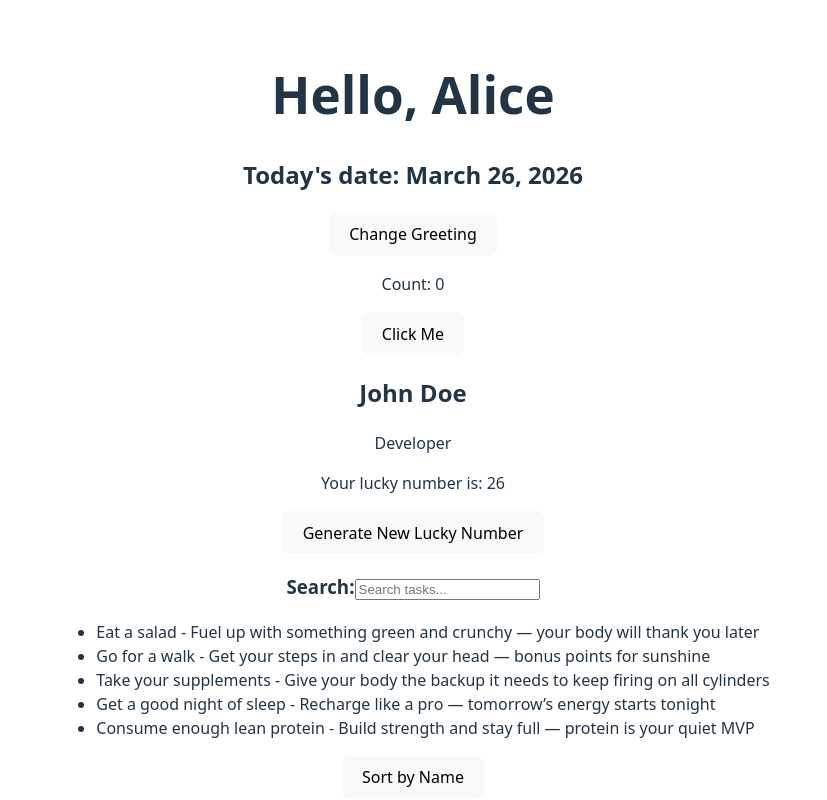
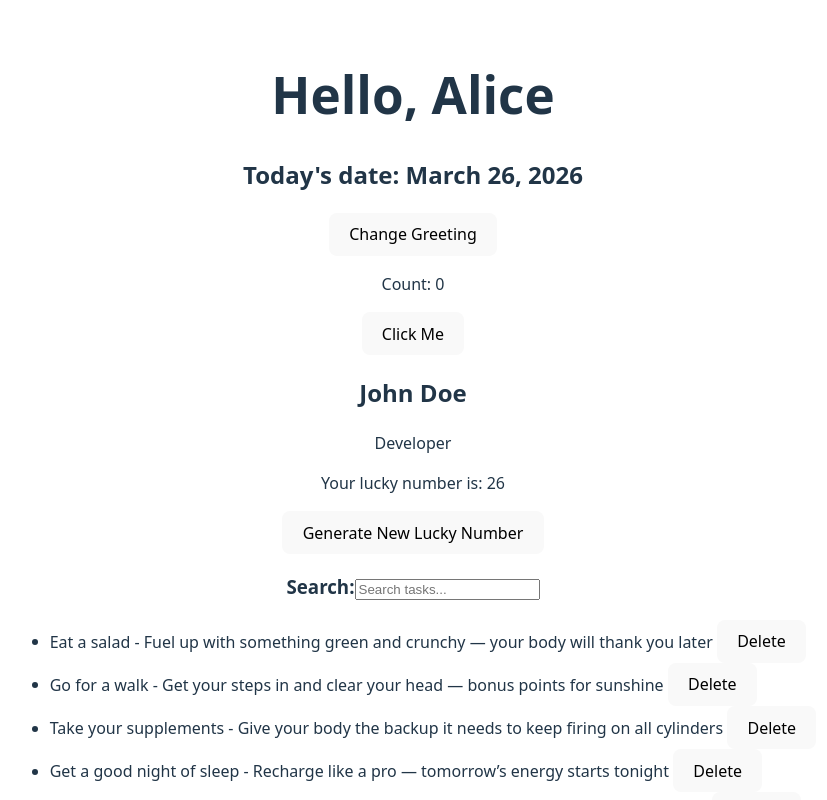
Before and after one commit to gitjnichols3/INF655_midterm, a React (Vite) app: page / in a window 1280 px wide. Shown: the top 800 px of the page, without its empty margins (227-1054 px from the left). Built offline with nearby package versions, Linux system fonts and the light colour scheme.

Commit message:
All tasks from instructions completed, debugged and documented. Stick a fork in it.

```diff
--- a/src/App.jsx
+++ b/src/App.jsx
@@ -21,9 +21,15 @@ function App() {
 
   /* Creates a new task from form input, adds it to a new array with existing tasks, and updates the tasks state */
   function addTask(Tname, Tdescription){
-    const newTask = {id:tasks.length + 1, name: Tname, description: Tdescription};
+    const newTask = {id:Date.now(), name: Tname, description: Tdescription};/* Date.now() used to avoid duplicate id values */
     const newArray = [...tasks, newTask];
     setTasks(newArray);
+  }
+
+  /* Deletes a task and updates the task state */
+  function delTask(Tid){
+    const filteredArray = tasks.filter(item => item.id !== Tid);
+    setTasks(filteredArray);
   }
 
 
@@ -48,7 +54,7 @@ function App() {
 
       <UserInfo handleClick={handleAlert} />
 
-      <TaskComponent tasks={tasks} />
+      <TaskComponent tasks={tasks} delTask={delTask} />
 
 
       <TaskForm addTask={addTask} />
--- a/src/components/TaskComponent.jsx
+++ b/src/components/TaskComponent.jsx
@@ -8,7 +8,7 @@ const [input, setInput] = useState("");
 /* Set up state to check if sorting is active */
 const [sort, setSort] = useState(false);
 
-/*  Filters task array sent as props from App based on input. Saves a copy to leave original unchanged */
+/*  Filters task array sent as props from App based on input. */
 const filteredTasks = props.tasks.filter(task =>
   task.name.toLowerCase().includes(input.toLowerCase())
 );
@@ -17,6 +17,16 @@ const filteredTasks = props.tasks.filter(task =>
 const displayedTasks = sort
   ? [...filteredTasks].sort((a, b) => a.name.localeCompare(b.name))
   : filteredTasks;
+
+
+  /* Confirms deletion, then calls delTask function from App.jsx to delete */
+function handleDel(Tid){
+  let userConfirmed = confirm("Are you sure you want to delete this item?");
+
+  if (userConfirmed) {
+    props.delTask(Tid);
+  }
+}
 
       return (
         <>
@@ -29,6 +39,7 @@ const displayedTasks = sort
           {displayedTasks.map(task => (
             <li key={task.id}>
               {task.name} - {task.description} {/* Added description to map when added to tasks state array in Midterm Task 4 */}
+              <button onClick={() => handleDel(task.id)}>Delete</button> {/* Delete button added to each task */}
             </li>
           ))}
         </ul>
```
Also changed, not shown: 1 other file (tests, documents, lock files or other folders).
